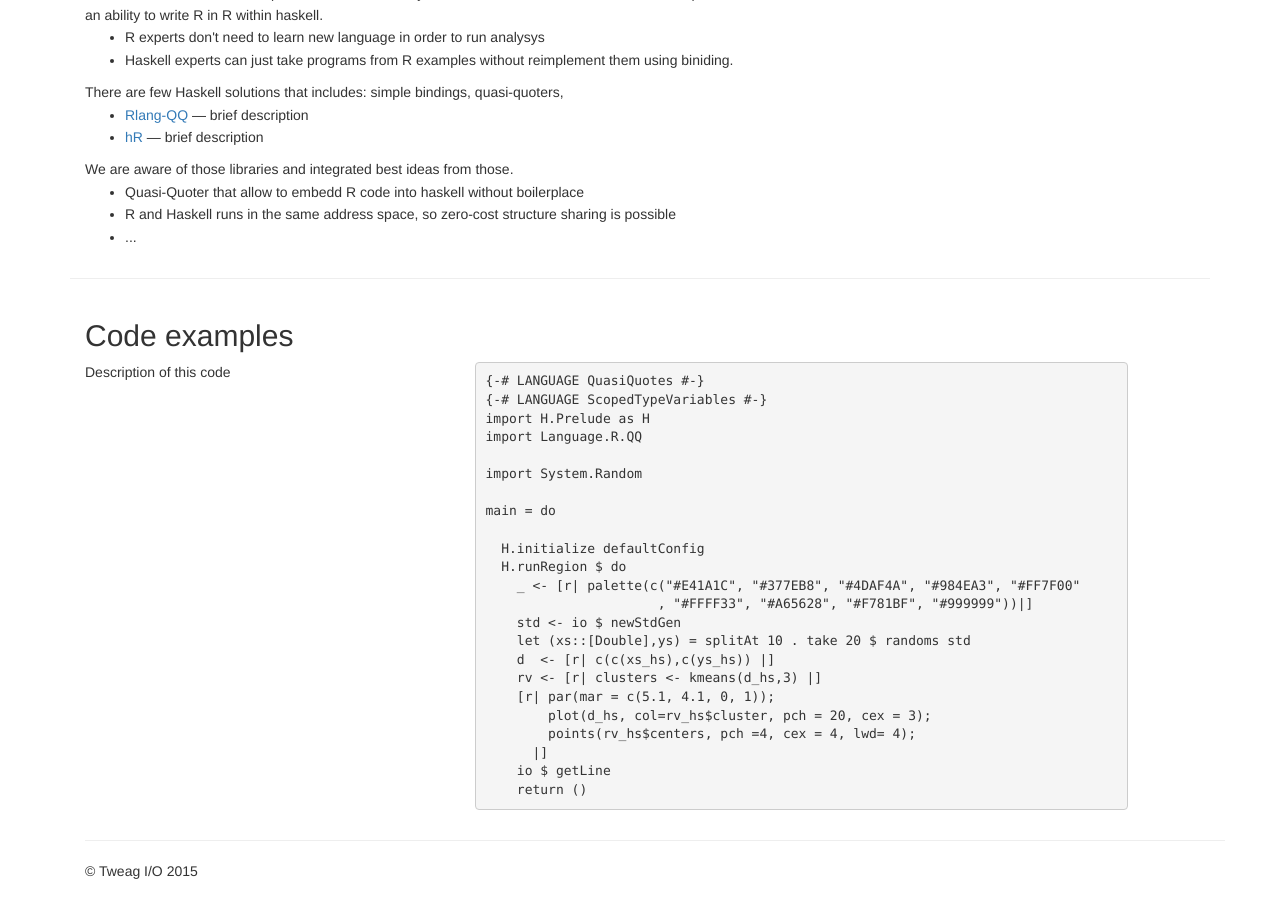
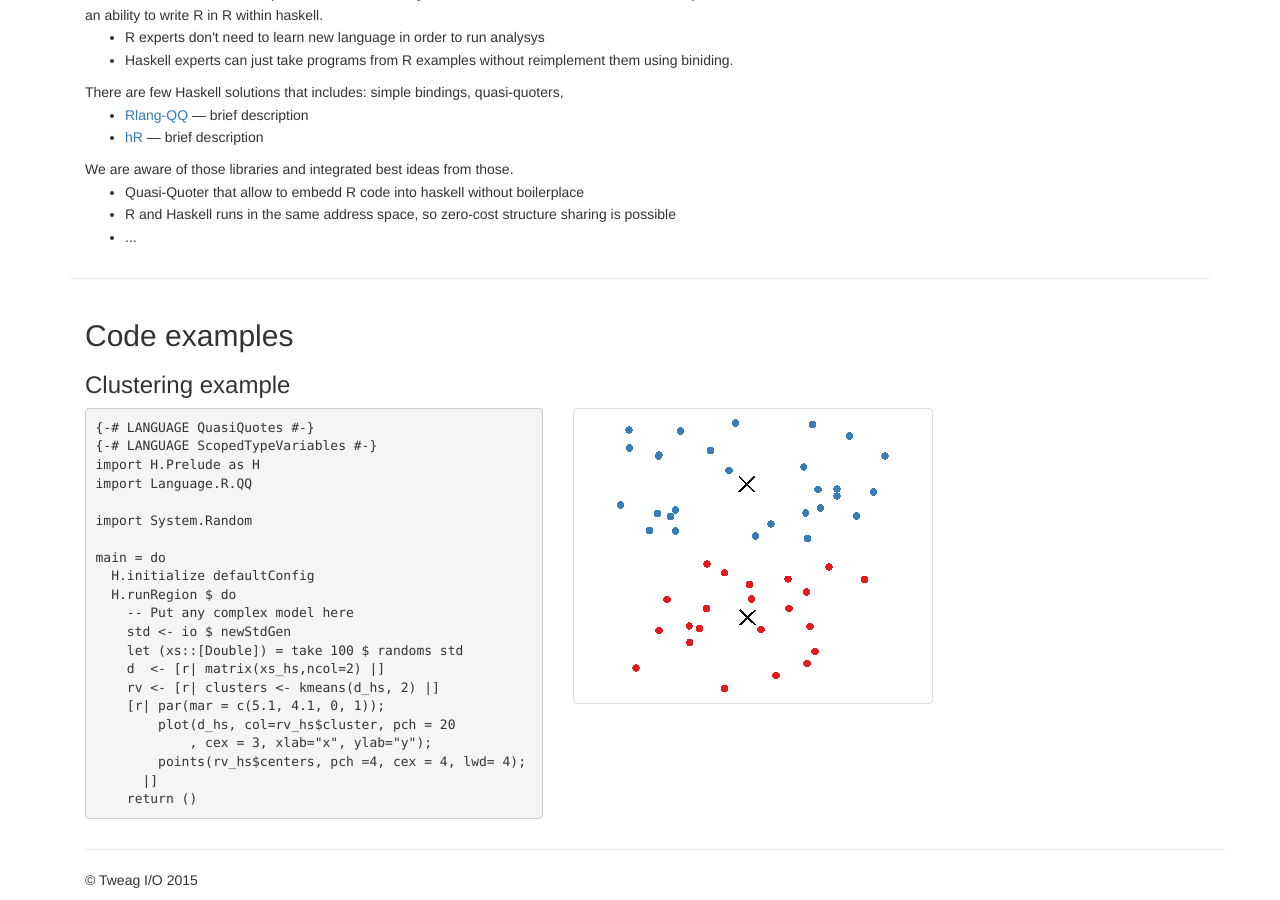
Before and after one commit to tweag/HaskellR, a Jekyll site: the page built from index.html, in a window 1280 px wide and 900 px high, scrolled down 910 px. Built offline with Jekyll 4.4.1, drawn with Linux system fonts in a browser that asks for light colours.

Commit message:
add code example

```diff
--- a/index.html
+++ b/index.html
@@ -96,11 +96,9 @@ id: home
 
 <div class="container">
   <h2> Code examples </h2>
+  <h3> Clustering example </h3>
   <div class="row">
-    <div class="col-md-4">
-      <div> Description of this code </div>
-    </div>
-  <div class="col-md-7">
+  <div class="col-md-5">
 <pre>
 {-# LANGUAGE QuasiQuotes #-}
 {-# LANGUAGE ScopedTypeVariables #-}
@@ -110,22 +108,25 @@ import Language.R.QQ
 import System.Random
 
 main = do
-
   H.initialize defaultConfig
   H.runRegion $ do
-    _ <- [r| palette(c("#E41A1C", "#377EB8", "#4DAF4A", "#984EA3", "#FF7F00"
-                      , "#FFFF33", "#A65628", "#F781BF", "#999999"))|]
+    -- Put any complex model here
     std <- io $ newStdGen
-    let (xs::[Double],ys) = splitAt 10 . take 20 $ randoms std
-    d  <- [r| c(c(xs_hs),c(ys_hs)) |]
-    rv <- [r| clusters <- kmeans(d_hs,3) |]
+    let (xs::[Double]) = take 100 $ randoms std
+    d  <- [r| matrix(xs_hs,ncol=2) |]
+    rv <- [r| clusters <- kmeans(d_hs, 2) |]
     [r| par(mar = c(5.1, 4.1, 0, 1));
-        plot(d_hs, col=rv_hs$cluster, pch = 20, cex = 3);
+        plot(d_hs, col=rv_hs$cluster, pch = 20
+            , cex = 3, xlab="x", ylab="y");
         points(rv_hs$centers, pch =4, cex = 4, lwd= 4);
       |]
-    io $ getLine
     return ()
 </pre>
     </div>
+    <div class="col-md-4">
+      <a href="img/cluster-1.png" class="thumbnail" target="_blank">
+        <img src="img/cluster-1-thumb.png"/>
+      </a>
+    </div>
   </div>
 </div>
```
Also changed, not shown: img/cluster-1-thumb.png (added), img/cluster-1.png (added).
